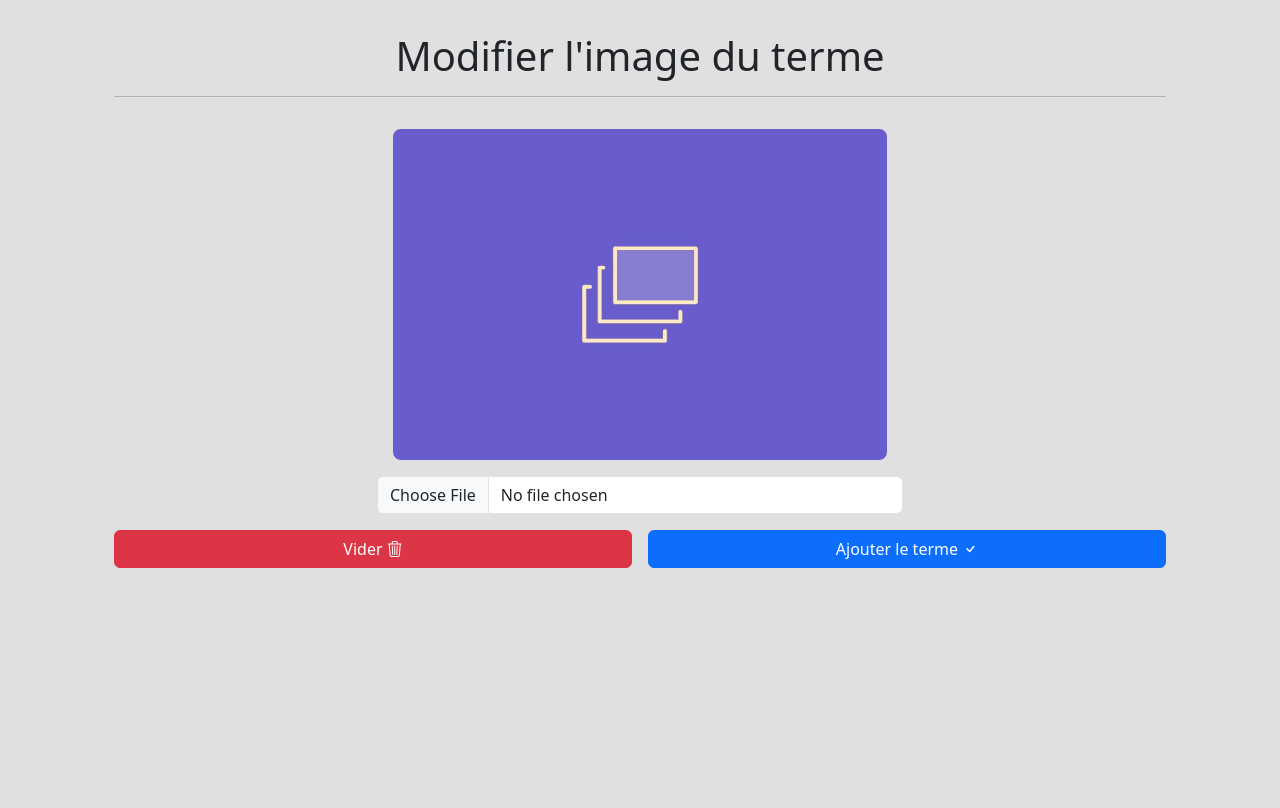
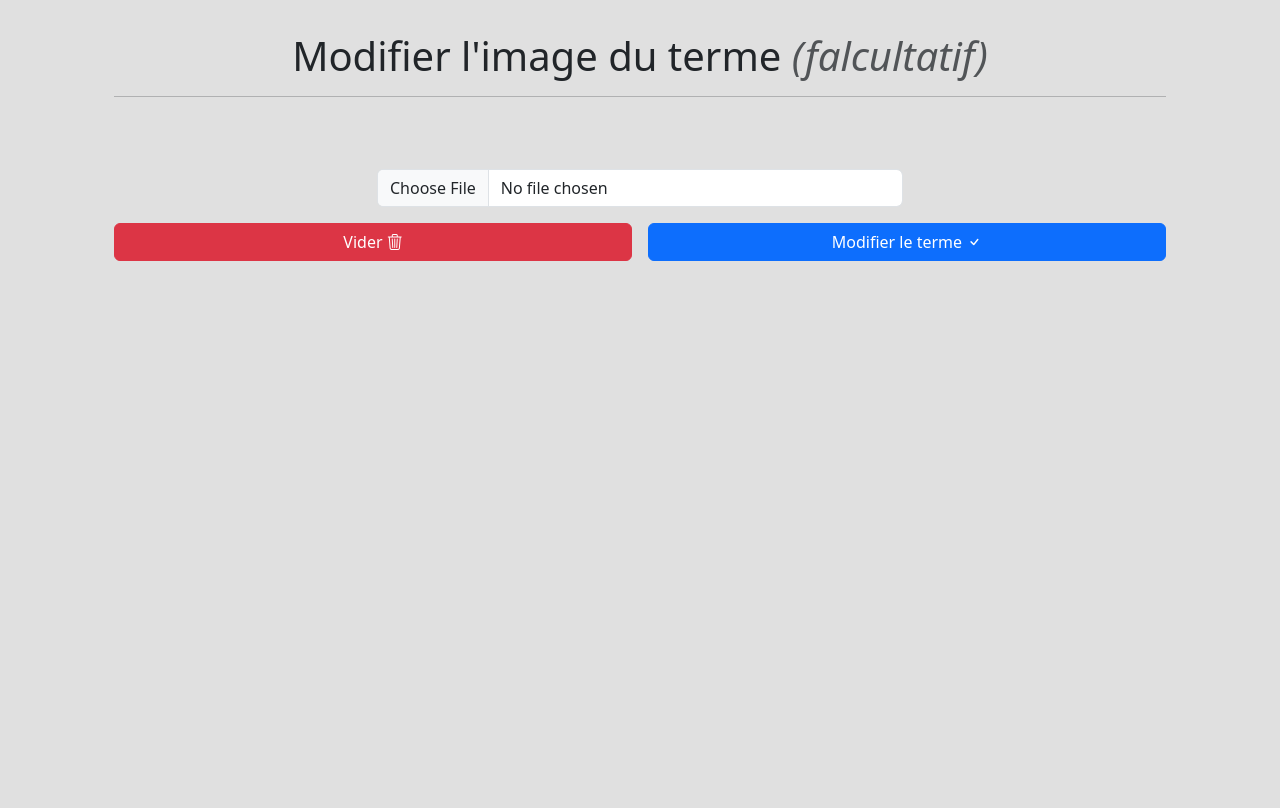
Before and after one commit to raphaelgrougnet/Wikipieda, a Flask app: template templates/modifier-image.jinja2 in a window 1280 px wide. Shown: the part 62-870 px from the top of the page. Run offline with Flask 2, Linux system fonts and the light colour scheme; the template is opened without the code that fills it, so the values that code supplies are empty; some libraries are stand-ins or nearby versions.

Commit message:
Add files via upload

```diff
--- a/app.py
+++ b/app.py
@@ -32,7 +32,6 @@
     "en_US": "Anglais (USA)"
 }
 
-
 def lire_cookies():
     """Lit les cookies et retourne un message"""
     return request.cookies.get('auteur')
@@ -48,6 +47,8 @@
 
 @app.route("/")
 def index():
+
+
     with bd.creer_connexion() as connexion:
         with connexion.get_curseur() as curseur:
             # ATTENTION : s'il y a un million de résultats, vous aurez un million de jeux vidéo en mémoire !!
@@ -58,7 +59,7 @@
                 if os.path.isfile(os.path.join(app.config['CHEMIN_VERS_AJOUTS'], str(t["id"]))):
                     t["src"] = app.config['ROUTE_VERS_AJOUTS'] + "/" + str(t["id"])
                 else:
-                    t["src"] = "/static/images/placeholder.jpg"
+                    t["src"] = "https://picsum.photos/1920/1080"
 
     return render_template("principal.jinja2", listeTerme=listeTerme, regionActuelle=obtenirRegionString())
 
@@ -134,6 +135,7 @@
 @app.route("/details")
 def details():
     id = request.args.get("id", default="", type=str)
+
     if not id:
         abort(400)
     with bd.creer_connexion() as connexion:
@@ -146,11 +148,16 @@
     if os.path.isfile(os.path.join(app.config['CHEMIN_VERS_AJOUTS'], str(id))):
         src = app.config['ROUTE_VERS_AJOUTS'] + "/" + str(id)
     else:
-        src = "/static/images/placeholder.jpg"
+        src = "https://picsum.photos/1920/1080"
     date = details["date"]
     datef = dates.format_date(date, locale=obtenirRegionActuelle())
+
+    classe = ""
+    if id in request.cookies.get("fav"):
+        classe = "-fill"
+
     return render_template("details.jinja2", details=details, id=id, src=src, regionActuelle=obtenirRegionString(),
-                           date=datef)
+                           date=datef, classe=classe)
 
 
 @app.route("/edit", methods=["POST"])
@@ -159,9 +166,7 @@
     contenu = request.form.get("contenuTerme", default="", type=str)
     auteur = request.form.get("auteurTerme", default="", type=str)
     image = request.files["imageTerme"]
-    if not image:
-        src = "/static/images/placeholder.jpg"
-    else:
+    if image:
         nom_image = str(idT)
         chemin_complet = os.path.join(app.config['CHEMIN_VERS_AJOUTS'], nom_image)
         image.save(chemin_complet)
@@ -173,9 +178,11 @@
 
     return redirect("/details?id=" + str(idT), 303)
 
+titreVar = ""
 
 @app.route("/modifier", methods=["POST"])
 def modifier():
+    global titreVar
     validationTitre = ""
     validationContenu = ""
     validationAuteur = ""
@@ -184,12 +191,20 @@
     contenu = request.form.get("contenuTerme", default="", type=str)
     idT = request.form.get("idTerme", default="", type=int)
     auteur = request.form.get("auteurTerme", default="", type=str)
-    titreVar = titre
+
+
+
+    if not titre:
+        titre = titreVar
+    else:
+        titreVar = titre
+
     validationTitre = "is-valid"
     if len(contenu) < 5 or len(contenu) > 2000 or regexEscape.search(contenu):
         validationContenu = "is-invalid"
     else:
         validationContenu = "is-valid"
+
     if not regexAuteur.fullmatch(auteur):
         validationAuteur = "is-invalid"
     else:
@@ -197,7 +212,7 @@
 
     if validationTitre != "is-valid" or validationContenu != "is-valid" or validationAuteur != "is-valid":
         return render_template("modifier.jinja2",
-                               validationTitre=validationTitre,
+                               validationTitre="",
                                validationContenu=validationContenu,
                                validationAuteur=validationAuteur,
                                valTitre=titreVar,
@@ -206,8 +221,12 @@
                                valId=idT,
                                regionActuelle=obtenirRegionString())
 
+    if os.path.isfile(os.path.join(app.config['CHEMIN_VERS_AJOUTS'], str(idT))):
+        src = app.config['ROUTE_VERS_AJOUTS'] + "/" + str(idT)
+    else:
+        src = "/static/images/placeholder.jpg"
     return render_template("modifier-image.jinja2", valTitre=titreVar, valContenu=contenu, valAuteur=auteur, valId=idT,
-                           regionActuelle=obtenirRegionString())
+                           regionActuelle=obtenirRegionString(), src=src)
 
 
 @app.route("/fr_CA")
@@ -233,6 +252,7 @@
 
 @app.route("/old")
 def old():
+
     id = request.args.get("idTerme", default="", type=str)
     if not id:
         abort(400)
@@ -252,6 +272,7 @@
 
 @app.route("/consulter_ancienne")
 def consulter_ancienne():
+
     vId = request.args.get("idVersion", default="", type=int)
     if not vId:
         abort(400)
@@ -270,12 +291,13 @@
             if os.path.isfile(os.path.join(app.config['CHEMIN_VERS_AJOUTS'], str(version['id']))):
                 src = app.config['ROUTE_VERS_AJOUTS'] + "/" + str(version['id'])
             else:
-                src = "/static/images/placeholder.jpg"
+                src = "https://picsum.photos/1920/1080"
     return render_template("consult_old.jinja2", version=version, src=src, regionActuelle=obtenirRegionString())
 
 
 @app.route("/recherche")
 def recherche():
+
     mot = request.args.get("mot", type=str).strip()
     if not mot:
         return redirect("/", 303)
@@ -290,20 +312,24 @@
         if os.path.isfile(os.path.join(app.config['CHEMIN_VERS_AJOUTS'], str(t["id"]))):
             t["src"] = app.config['ROUTE_VERS_AJOUTS'] + "/" + str(t["id"])
         else:
-            t["src"] = "/static/images/placeholder.jpg"
+            t["src"] = "https://picsum.photos/1920/1080"
     return render_template("principal.jinja2", listeTerme=listeTerme, mot=mot, regionActuelle=obtenirRegionString())
 
 
+
+
+
+
 @app.errorhandler(400)
-def page_erreur_400():
-    return render_template("erreur.jinja2", code_erreur=400, regionActuelle=obtenirRegionString())
+def page_erreur_400(error):
+    return render_template("erreur.jinja2", code_erreur=400, erreur=error, regionActuelle=obtenirRegionString())
 
 
 @app.errorhandler(404)
-def page_erreur_404():
-    return render_template("erreur.jinja2", code_erreur=404, regionActuelle=obtenirRegionString())
+def page_erreur_404(error):
+    return render_template("erreur.jinja2", code_erreur=404, erreur=error, regionActuelle=obtenirRegionString())
 
 
 @app.errorhandler(500)
-def page_erreur_500():
-    return render_template("erreur.jinja2", code_erreur=500, regionActuelle=obtenirRegionString())
+def page_erreur_500(error):
+    return render_template("erreur.jinja2", code_erreur=500, erreur=error, regionActuelle=obtenirRegionString())
--- a/static/css/styles.scss
+++ b/static/css/styles.scss
@@ -6,14 +6,18 @@
   }
 
 
-body{
+body {
     //background-image: url(../../images/1);
-    background-color: rgb(224,224,224);
+    background-color: rgb(224, 224, 224);
     background-size: cover;
     background-position: center;
 
 }
-
+.image-card-details{
+    max-height: 144px;
+    max-width: 256px;
+    object-fit: scale-down;
+}
 
 .ipc{
     max-width: 400px;
--- a/templates/ajouter-image.jinja2
+++ b/templates/ajouter-image.jinja2
@@ -1,7 +1,7 @@
 {% extends 'base.jinja2' %}
 {% block contenu %}
     <div class="p-3  m-3">
-        <h1 class="text-center">Ajouter une image au terme</h1>
+        <h1 class="text-center">Ajouter une image au terme <span class="text-muted fst-italic">(falcultatif)</span></h1>
             <hr>
             <form action="/add" method="post" enctype="multipart/form-data" novalidate>
                 <input type="hidden" class="form-control" id="titreTerme" name="titreTerme" placeholder="Entrez le titre du terme" value="{{ valTitre }}">
@@ -10,7 +10,7 @@
 
                 <div class="image-preview-container d-flex align-items-center flex-column mb-3">
                     <div class="preview p-3 w-50">
-                        <img id="preview-selected-image" src="static/images/placeholder.jpg" class="rounded-3 w-100" />
+                        <img id="preview-selected-image" src="static/images/placeholder.jpg" class="rounded-3 img-fluid w-100" />
                     </div>
 
                     <input type="file" id="file-upload" name="imageTerme" class="form-control w-50" accept="image/*" onchange="previewImage(event);" />
--- a/templates/base.jinja2
+++ b/templates/base.jinja2
@@ -31,7 +31,6 @@
               <a class="nav-link" href="/ajouter">Ajouter un terme
               </a>
             </li>
-
           </ul>
 
         </div>
@@ -88,7 +87,8 @@
 
 const resetImage = (event) => {
     const imagePreviewElement = document.querySelector("#preview-selected-image");
-    imagePreviewElement.src = "/static/images/placeholder.jpg";};
+    imagePreviewElement.src = "/static/images/placeholder.jpg";
+};
 
 
 
--- a/templates/erreur.jinja2
+++ b/templates/erreur.jinja2
@@ -6,5 +6,6 @@
     </div>
     <p class="text-center fs-3 m-0">Nous sommes désolé, mais il semblerait qu'il y ait eu une erreur </p>
     <p class="text-center fs-4">Nous vous invitons à revenir à la page d'accueil</p>
+    <p class="text-center fs-5 text-muted">Erreur : {{ erreur }}</p>
     <p class="text-center"><a class="btn btn-primary" href="/">Retour à l'accueil</a></p>
 {% endblock %}
--- a/templates/modifier-image.jinja2
+++ b/templates/modifier-image.jinja2
@@ -1,7 +1,7 @@
 {% extends 'base.jinja2' %}
 {% block contenu %}
     <div class="p-3  m-3">
-        <h1 class="text-center">Modifier l'image du terme</h1>
+        <h1 class="text-center">Modifier l'image du terme <span class="text-muted fst-italic">(falcultatif)</span></h1>
             <hr>
             <form action="/edit" method="post" enctype="multipart/form-data" novalidate>
                 <input type="hidden" class="form-control" id="titreTerme" name="titreTerme" placeholder="Entrez le titre du terme" value="{{ valTitre }}">
@@ -9,8 +9,8 @@
                 <input type="hidden" class="form-control" id="auteurTerme" name="auteurTerme" placeholder="Entrez l'auteur du terme" value="{{ valAuteur }}">
                 <input type="hidden" name="idTerme" value="{{ valId }}">
                 <div class="image-preview-container d-flex align-items-center flex-column mb-3">
-                    <div class="preview p-3 w-50">
-                        <img id="preview-selected-image" src="static/images/placeholder.jpg" class="rounded-3 w-100" />
+                    <div class="preview p-3 w-25">
+                        <img id="preview-selected-image" src="{{ src }}" class="rounded-3 w-100" />
                     </div>
 
                     <input type="file" id="file-upload" name="imageTerme" class="form-control w-50" accept="image/*" onchange="previewImage(event);" />
@@ -19,7 +19,7 @@
 
                 <div class="d-flex justify-content-between">
                     <button type="reset" class="btn btn-danger w-50 fw-medium me-2" onclick="resetImage(event)">Vider <i class="bi bi-trash3"></i></button>
-                    <button type="submit" class="btn btn-primary w-50 fw-medium ms-2">Ajouter le terme <i class="bi bi-check"></i></button>
+                    <button type="submit" class="btn btn-primary w-50 fw-medium ms-2">Modifier le terme <i class="bi bi-check"></i></button>
                 </div>
 
         </form>
--- a/templates/principal.jinja2
+++ b/templates/principal.jinja2
@@ -19,7 +19,7 @@
     {% for terme in listeTerme %}
 
             <div class="card card-principal p-0 m-2 shadow border-0">
-                <img src="{{ terme.src }}" class="card-img-top img-fluid" alt="{{ terme.titre }}-image">
+                <img src="{{ terme.src }}" class="card-img-top img-fluid image-card-details" alt="{{ terme.titre }}-image">
                 <div class="card-body">
                     <h5 class="card-title text-center">{{ terme.titre.upper() }}</h5>
 
```
Also changed, not shown: static/css/styles.css, static/images/placeholder2.jpg (added), 3 other files.
